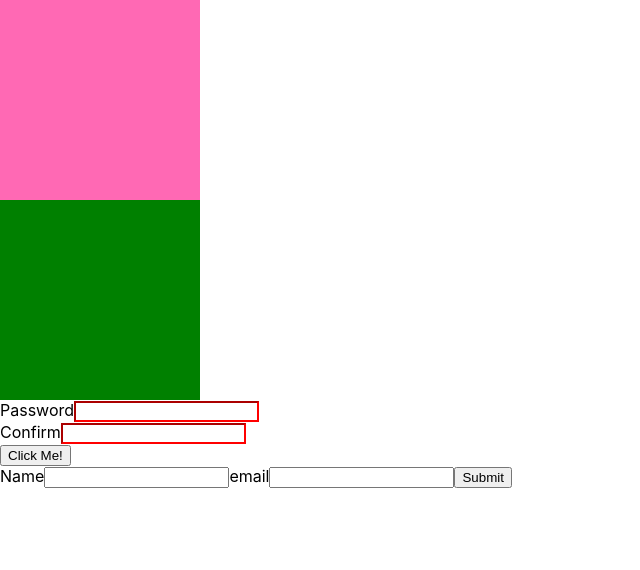
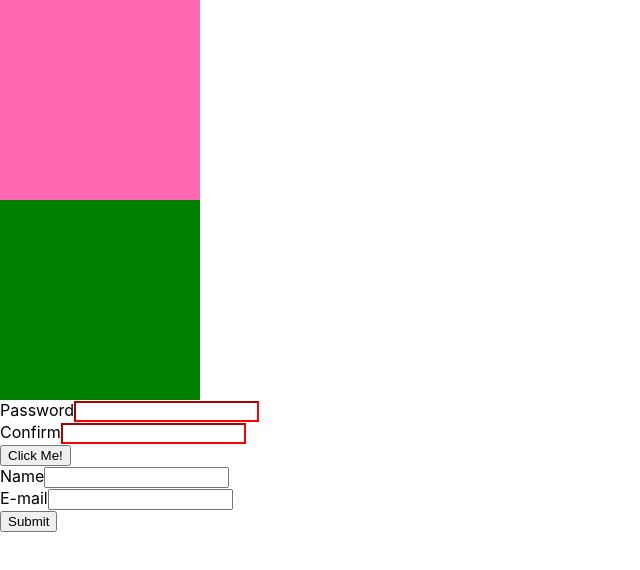
Before and after one commit to deanssmart/react-developme-week10, a React (Create React App) app: page / in a window 1280 px wide. Shown: the top 570 px of the page, without its empty margins (0-640 px from the left). Built offline with nearby package versions, Linux system fonts and the light colour scheme; the HTML template or start-up script is replaced by a standard one.

Commit message:
Form passing data up challenge complete reformatted

```diff
--- a/src/passing-data-up/Form.js
+++ b/src/passing-data-up/Form.js
@@ -32,30 +32,19 @@ class Form extends Component {
     render() {
         const { name, email } = this.state;
 
+        return(
+            <form onSubmit={ this.handleClick } className="container">
+                <div className="form-group">
+                    <label htmlFor="name">Name</label>
+                    <input id="name" className="form-control" onChange={ this.handleName } value={ name } />
+                </div>
 
-        return(
-            <form className="form-group">
-                <label className="lead" htmlFor="name">Name</label>
-                <input
-                    id="name"
-                    type="text"
-                    className="form-control"
-                    onChange={ this.handleName }
-                    value={ name }
-                />
-                <label className="lead" htmlFor="email">email</label>
-                <input
-                    id="email"
-                    type="email"
-                    className="form-control"
-                    onChange={ this.handleEmail }
-                    value={ email }
-                />
-                <button
-                    className={ "btn btn-primary" }
-                    onClick={ this.handleClick }>
-                    Submit
-                </button>
+                <div className="form-group">
+                    <label htmlFor="email">E-mail</label>
+                    <input id="email" className="form-control" onChange={ this.handleEmail } value={ email } />
+                </div>
+
+                <button className="btn btn-primary">Submit</button>
             </form>
         );
     }
```
